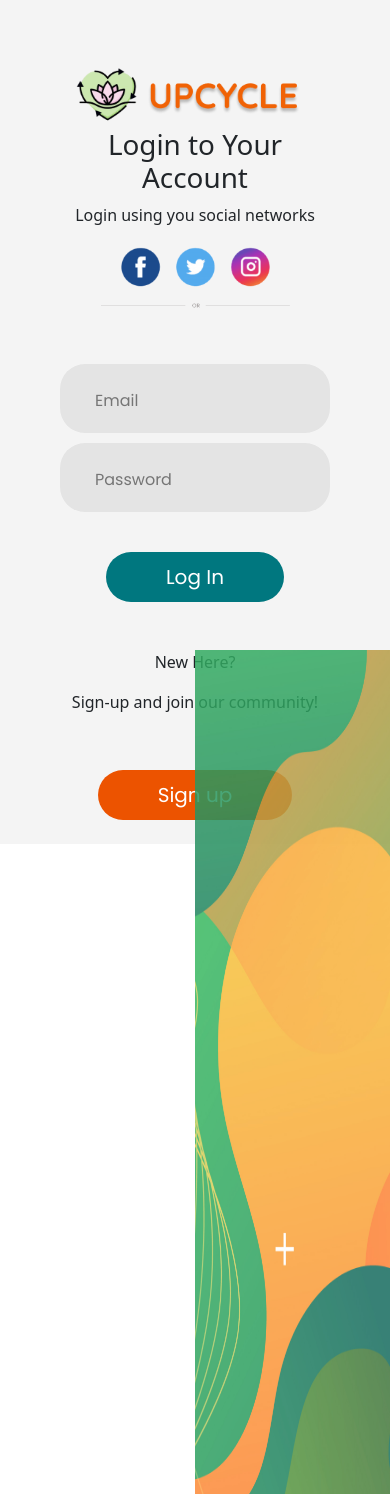
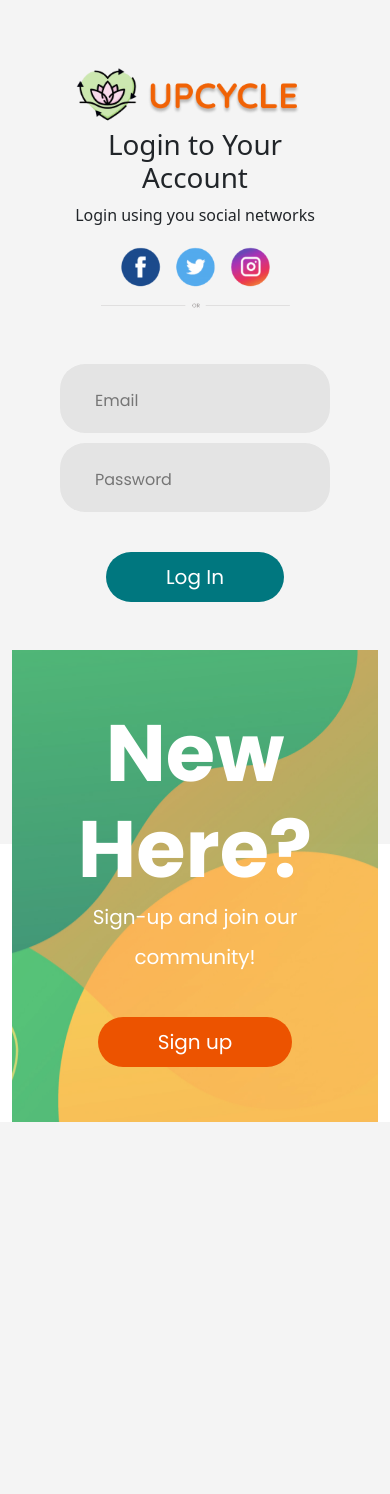
Before and after one commit to Alexis-Roman/CET-5-Final-Project, a PHP site: page /Login_responsive.html in a window 390 px wide; the page is wider, and only the part inside the window is pictured. After the commit the page ends 1122 px from the top of that part, so only its background shows below. Run offline with PHP 8.4, Linux system fonts and the light colour scheme.

Commit message:
Updated Login_responsive bg

```diff
--- a/Login_responsive.css
+++ b/Login_responsive.css
@@ -15,6 +15,36 @@
     display: flex;
     flex-direction: column;
     border-radius: 25px; /* Add border-radius property */
+}
+
+.new-here-text{
+    font-family: 'Poppins', sans-serif;
+    font-size: 80px;
+    font-weight: bold;
+    color: #FFFFFF;
+    margin: 0;
+}
+
+.signup-message{
+    font-family: 'Poppins', sans-serif;
+    font-size: 20px;
+    font-weight: normal;
+    color: #FFFFFF;
+    line-height: 40px;
+    margin: 0;
+}
+
+.login_to-sign-in{
+    padding-top: 15%;
+    padding-bottom: 15%;
+    padding-inline: 10%;
+/* margin-top: 15%;
+margin-left: 10%; */
+}
+
+div.login_to-sign-in{
+    /* background-color: #EC5300; */
+    background-image: url(src/login_bg.png);
 }
 
 .email-input {
--- a/Login_responsive.html
+++ b/Login_responsive.html
@@ -16,7 +16,7 @@
     <script src="https://cdn.jsdelivr.net/npm/bootstrap@5.3.2/dist/js/bootstrap.min.js" integrity="sha384-BBtl+eGJRgqQAUMxJ7pMwbEyER4l1g+O15P+16Ep7Q9Q+zqX6gSbd85u4mG4QzX+" crossorigin="anonymous"></script>
 
     <section class="contain_all">
-        <div class="container text-center">
+        <div class="container-fluid text-center">
             <div class="d-lg-flex">
                 <!-- LEFT SIDE -->
                 <div class="p-5">
@@ -46,8 +46,8 @@
                 <div class="login_to-sign-in">
                     <div class="row">
                         <div class="col">
-                            <img class="position-absolute h-100 w-100" style="object-fit: fill" src="src/login_bg.png" alt="">
-                            <p class="new-here-text">New Here?</p>
+                            <!-- <img class="position-absolute h-100 w-100" style="object-fit: fill" src="src/login_bg.png" alt=""> -->
+                            <h1 class="new-here-text">New Here?</h1>
                             <p class="signup-message">Sign-up and join our community!</p>
                             <button class="signup-button">Sign up</button>
                         </div>
```
